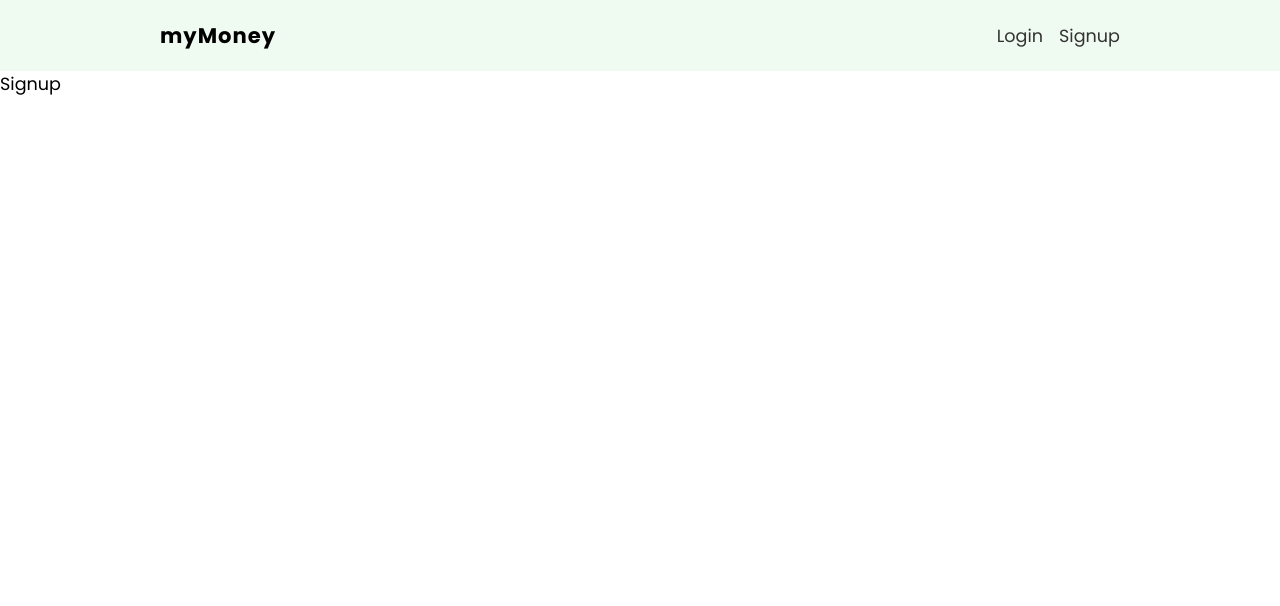
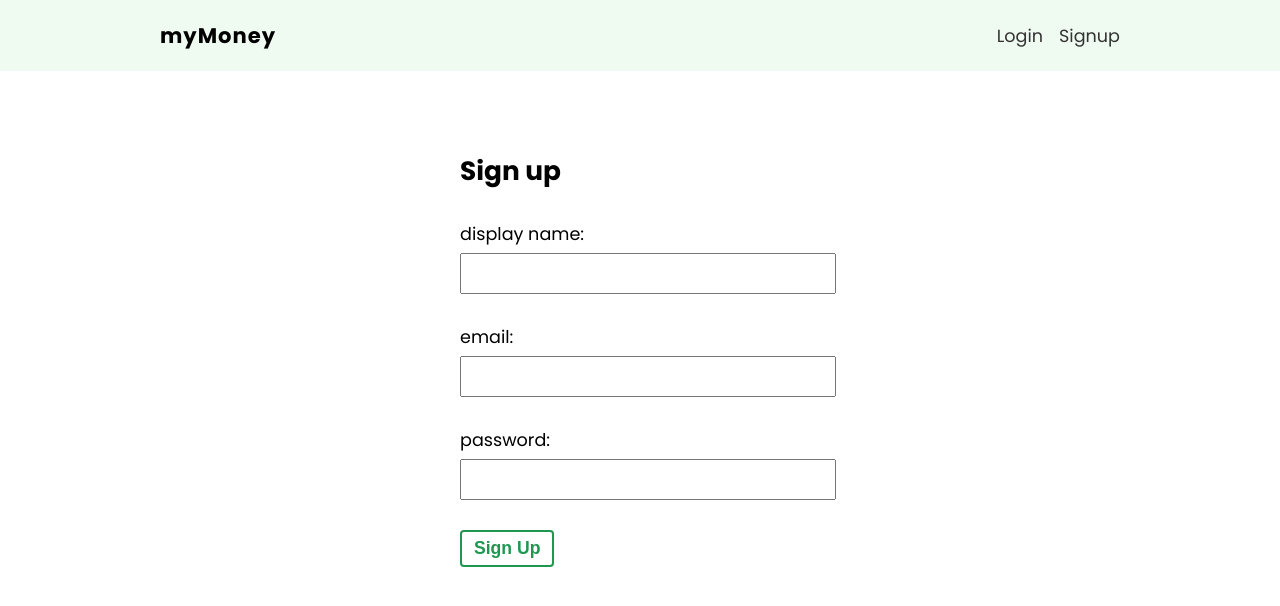
Before and after one commit to huhusmemories/learning-react, a React (Create React App) app in the folder chapter-14/project-finance/my-money/: page /signup in a window 1280 px wide. Shown: the top 606 px of the page. Built offline with nearby package versions, Linux system fonts and the light colour scheme.

Commit message:
Created signup page

```diff
--- a/chapter-14/project-finance/my-money/src/pages/signup/Signup.js
+++ b/chapter-14/project-finance/my-money/src/pages/signup/Signup.js
@@ -1,10 +1,44 @@
 import styles from './Signup.module.css'
-import React from 'react'
+import { useState } from 'react'
 
 export default function Signup() {
+  const [email, setEmail] = useState('')
+  const [password, setPassword] = useState('')
+  const [displayName, setDisplayName] = useState('')
+  const handleSubmit = (e) => {
+    e.preventDefault()
+    console.log(email, password, displayName)
+  }
+
   return (
-    <div>
-      Signup
-    </div>
+    <form onSubmit={handleSubmit} className={styles['signup-form']}>
+      <h2>Sign up</h2>
+
+      <label>
+        <span>display name:</span>
+        <input
+          type="text"
+          onChange={(e) => setDisplayName(e.target.value)}
+        />
+      </label>
+
+      <label>
+        <span>email:</span>
+        <input
+          type="email"
+          onChange={(e) => setEmail(e.target.value)}
+        />
+      </label>
+
+      <label>
+          <span>password:</span>
+          <input
+            type="password"
+            onChange={(e) => setPassword(e.target.value)}
+          />
+      </label>
+      <button className='btn'>Sign Up</button>
+
+    </form>
   )
 }
--- a/chapter-14/project-finance/my-money/src/pages/signup/Signup.module.css
+++ b/chapter-14/project-finance/my-money/src/pages/signup/Signup.module.css
@@ -0,0 +1,19 @@
+.signup-form {
+  max-width: 360px;
+  margin: 60px auto;
+  padding: 20px;
+}
+.signup-form label {
+  display: block;
+  margin: 30px auto;
+}
+.signup-form span {
+  display: block;
+  margin-bottom: 6px;
+}
+.signup-form input {
+  padding: 8px 6px;
+  font-size: 1em;
+  color: #777;
+  width: 100%;
+}
```
